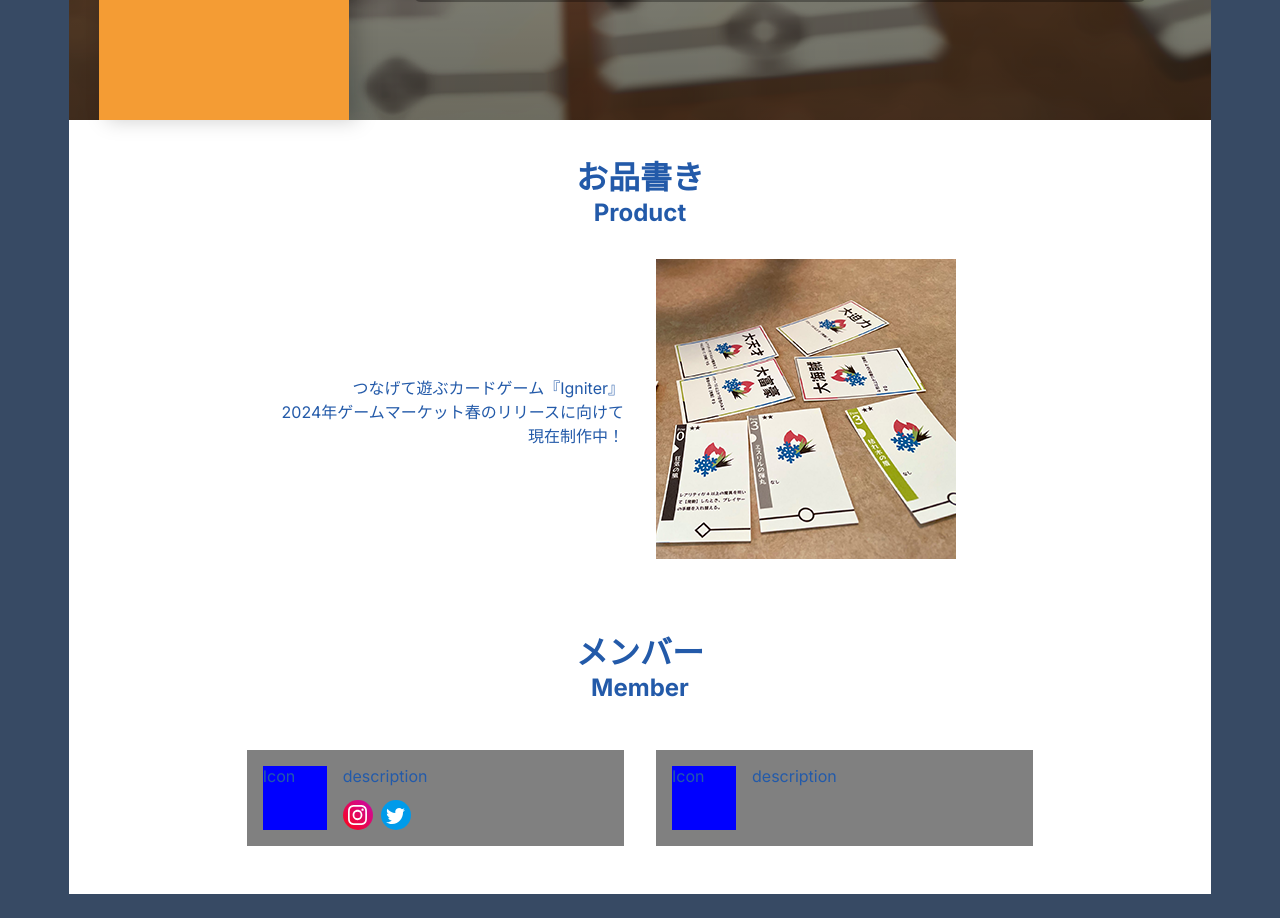
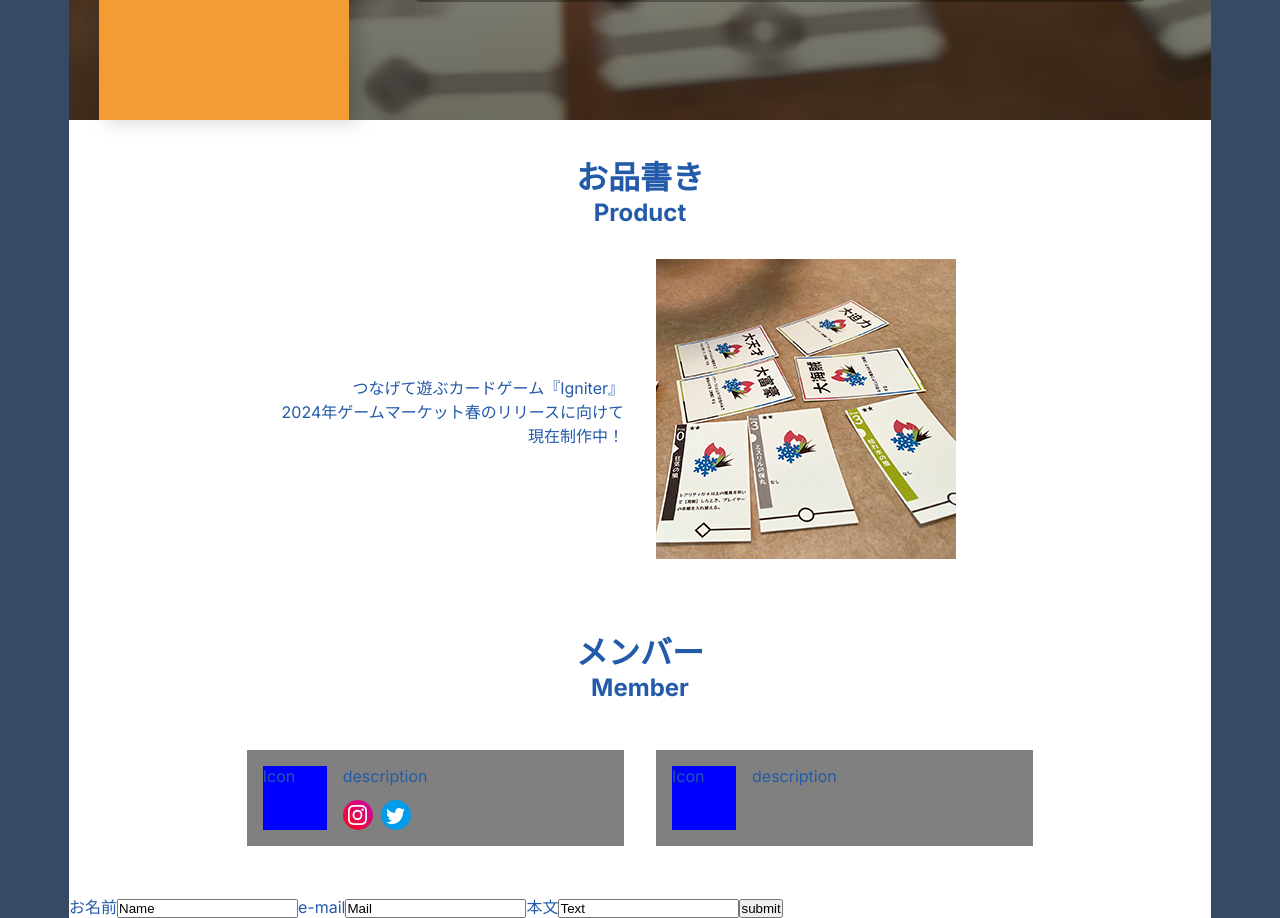
Before and after one commit to asragi/dinoset-home, a Next.js app: page / in a window 1280 px wide. Shown: the part 480-1398 px from the top of the page. Before the commit the page ends 1374 px from the top, so only its background shows below. Built offline with nearby package versions, Linux system fonts and the light colour scheme.

Commit message:
contact basic implement

```diff
--- /dev/null
+++ b/src/components/contact/contactFormPresenter.ts
@@ -0,0 +1,53 @@
+"use client"
+import { ChangeEventHandler, useState } from "react";
+
+const namePlaceHolder = "Name";
+const mailPlaceHolder = "Mail";
+const textPlaceHolder = "Text";
+
+export type ContactFormPresenterOut = {
+  name: string;
+  onChangeName: any;
+  eMail: string;
+  onChangeEMail: any;
+  text: string;
+  onChangeText: ChangeEventHandler<HTMLInputElement>;
+  onSubmit: any;
+};
+
+export const ContactFormPresenter = (): ContactFormPresenterOut => {
+  const [name, setName] = useState(namePlaceHolder);
+  const [eMail, setEMail] = useState(mailPlaceHolder);
+  const [text, setText] = useState(textPlaceHolder);
+
+  const onChangeName = (e: React.ChangeEvent<HTMLInputElement>) => {
+    const afterName = e.target.value;
+    setName(afterName);
+  };
+
+  const onChangeEMail = (e: React.ChangeEvent<HTMLInputElement>) => {
+    const afterMail = e.target.value;
+    setEMail(afterMail);
+  };
+
+  const onChangeText = (e: React.ChangeEvent<HTMLInputElement>) => {
+    const afterText = e.target.value;
+    setText(afterText);
+  };
+
+  const onSubmit = () => {
+    console.log(name);
+    console.log(eMail);
+    console.log(text);
+  };
+
+  return {
+    name,
+    onChangeName,
+    eMail,
+    onChangeEMail,
+    text,
+    onChangeText,
+    onSubmit,
+  }
+};
--- /dev/null
+++ b/src/components/contact/contactFormView.tsx
@@ -0,0 +1,38 @@
+"use client"
+import { ContactFormPresenter, ContactFormPresenterOut } from "./contactFormPresenter";
+
+const ContactFormView = ({
+  name,
+  onChangeName,
+  eMail,
+  onChangeEMail,
+  text,
+  onChangeText,
+  onSubmit,
+}: ContactFormPresenterOut) => (
+  <form onSubmit={onSubmit}>
+    <label htmlFor="name">お名前</label>
+    <input
+      id="name"
+      value={name}
+      onChange={onChangeName}>
+    </input>
+    <label htmlFor="email">e-mail</label>
+    <input
+      id="email"
+      inputMode="email"
+      value={eMail}
+      onChange={onChangeEMail}>
+    </input>
+    <label htmlFor="text">本文</label>
+    <input
+      id="text"
+      inputMode="text"
+      value={text}
+      onChange={onChangeText}>
+    </input>
+    <input type="submit" value="submit"/>
+  </form>
+);
+
+export const ContactForm = () => ContactFormView(ContactFormPresenter());
--- /dev/null
+++ b/src/components/contact/index.tsx
@@ -0,0 +1,2 @@
+import { ContactForm as ContactFormView } from "./contactFormView";
+export const ContactForm = ContactFormView;
--- a/src/components/middleContainer.tsx
+++ b/src/components/middleContainer.tsx
@@ -1,10 +1,12 @@
+import { ContactForm } from './contact';
 import { MemberComponent } from './memberComponent';
 import styles from './middleContainer.module.scss';
 import { ProductComponent } from './productComponent';
 
 export const MiddleContainer = () => (
-    <div className={styles.container}>
-        <ProductComponent />
-        <MemberComponent />
-    </div>
+  <div className={styles.container}>
+    <ProductComponent />
+    <MemberComponent />
+    <ContactForm />
+  </div>
 );
```
